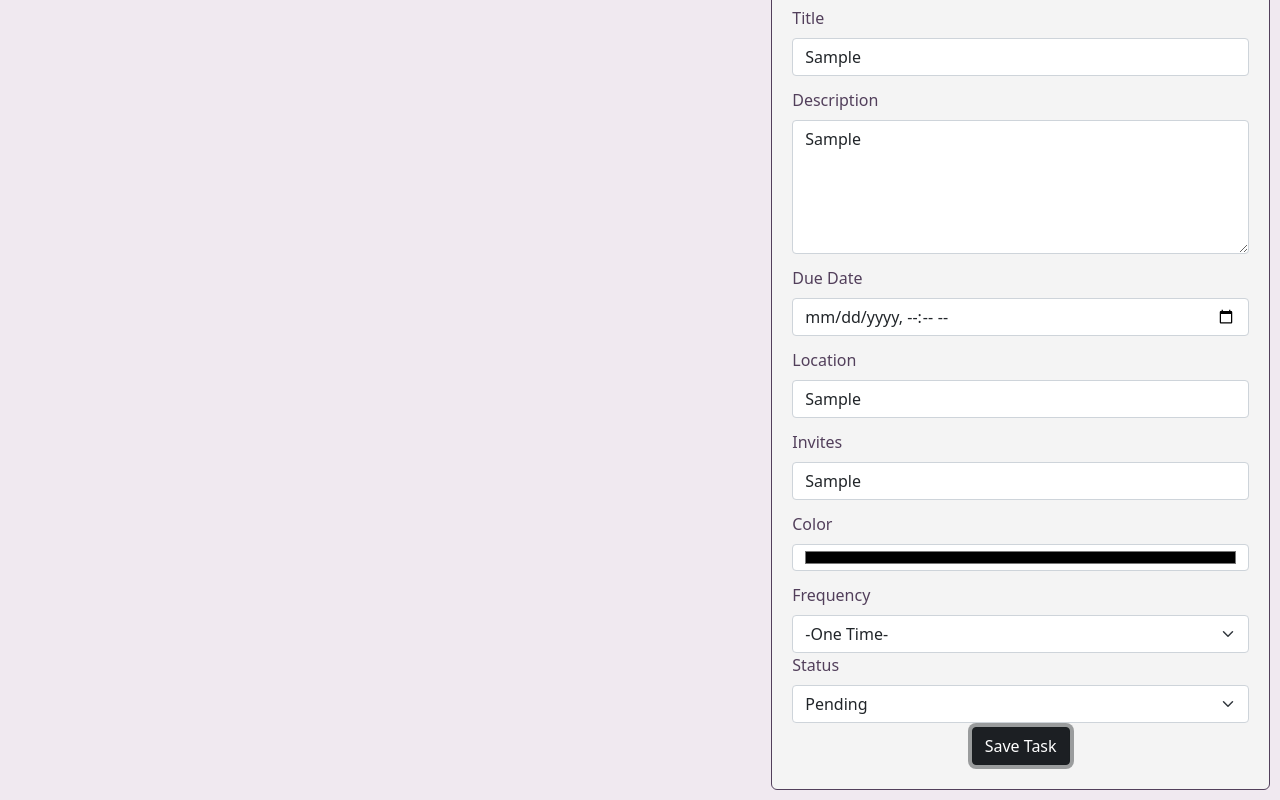
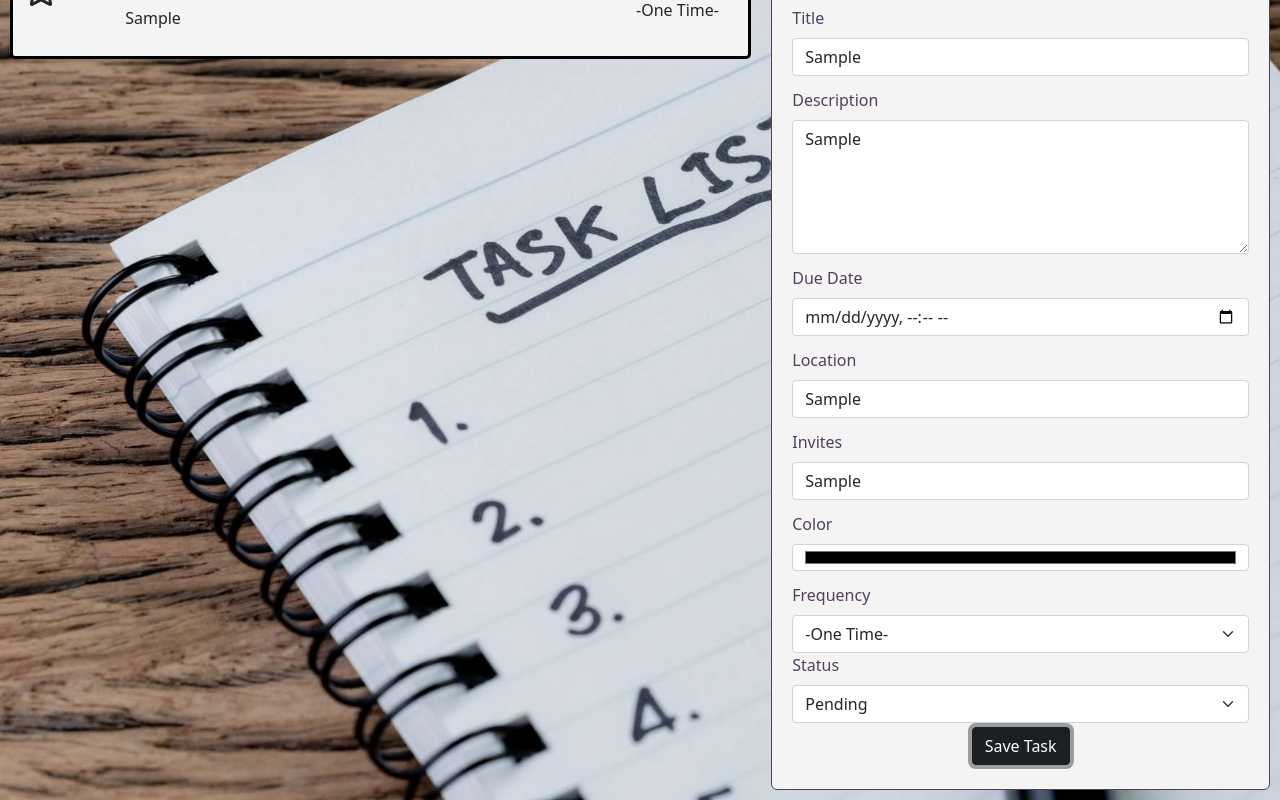
Before and after one commit to Seth21887/106-Intro-Class, a plain HTML site: page Task Manager/index.html in a window 1280 px wide. Both pictures are taken after typing "Sample", "Sample", "Sample", "Sample" into the empty fields and a click on the button "Save Task". Shown: the part 177-977 px from the top of the page. Drawn offline with nearby package versions, Linux system fonts and the light colour scheme.

Commit message:
assignment 3

```diff
--- a/Task Manager/index.html
+++ b/Task Manager/index.html
@@ -16,6 +16,10 @@
     <main class="main"> <!--divs are display block which means the entire horizontal area of screen that its on-->
         <section id="list">
             <button class = "btn" id = "btnTogglePanel">Show/Hide Form</button>
+
+            <div id="tasks">
+
+            </div>
         </section>
         <section id="form">
             <h3>Task Information</h3>
@@ -77,7 +81,9 @@
 
     <script src="https://code.jquery.com/jquery-3.6.0.min.js"></script>
     <script src="https://cdn.jsdelivr.net/npm/bootstrap@5.0.1/dist/js/bootstrap.bundle.min.js"></script>
+    <script src="scripts/task.js"></script>
     <script src="scripts/app.js"></script>
+    <script src="scripts/test1.js"></script>
 </body>
 </html>
 
--- a/Task Manager/scripts/app.js
+++ b/Task Manager/scripts/app.js
@@ -37,8 +37,76 @@ function saveTask(){
     let status = $("#selStatus").val();
 
 
-    console.log(title,desc,dueDate,location,invites,color,frequency,status);
+    //create an object
+    let task = new Task(important,title,desc,dueDate,location,invites,color,frequency,status);
+    console.log(task);
+    displayTask(task);
 }
+
+function getStatusText(status){
+    switch(status){
+        case "1":
+            return "Pending";
+        case "2":
+            return "In progress";
+        case "3":
+            return "Paused";
+        case "4":
+            return "Completed";
+        case "5":
+            return "Abandoned";
+
+        default:
+            return "Other"; //if status doesn't match any of the available status above.
+    }
+}
+
+function getFrequencyText(frequency){
+    switch(frequency){
+        case "0":
+            return "-One Time-";
+        case "1":
+            return "Daily";
+        case "2":
+            return "Weekly";
+        case "3":
+            return "Monthly";
+        default:
+            return "Other";
+    }
+}
+
+function displayTask(task){
+
+    let iconClass = iconNonImportant;
+    if(task.important){
+        iconClass = iconImportant;
+    }
+    let syntax = `
+    <div class="task-item" style="border: 3px solid ${task.color};">
+        <div class="info-2">
+            <i class ="${iconClass}"></i>
+        </div>
+        <div class="info-1">
+            <h5>${task.title}</h5>
+            <p>${task.desc}</p>
+        </div>
+        <div class="info-2">
+            <label>${task.dueDate}</label>
+            <label>${task.location}</label>
+        </div>
+        <div class="info-3">
+            <p>${task.invites}</p>
+        </div>
+        <div class="info-2">
+            <label>${getStatusText(task.status)}</label>
+            <label>${getFrequencyText(task.frequency)}</label>
+        </div>
+    </div>`
+
+    $("#tasks").append(syntax);
+}
+
 function init(){
 
     //assign events
--- /dev/null
+++ b/Task Manager/scripts/task.js
@@ -0,0 +1,16 @@
+
+class Task{
+    constructor(important,title,desc,dueDate,location,invites,color,frequency,status){
+        this.important = important;
+        this.title=title;
+        this.desc=desc;
+        this.dueDate=dueDate;
+        this.location = location;
+        this.invites = invites;
+        this.color = color;
+        this.frequency = frequency;
+        this.status = status;
+
+        this.name = "Seth";
+    }
+}
--- /dev/null
+++ b/Task Manager/scripts/test1.js
@@ -0,0 +1,40 @@
+//object constructor: allows reusability. It's a function that normally starts with cap letter.
+function Dog(name,age){
+    this.name = name;
+    this.age = age;
+}
+
+class Cat{
+    constructor(name,age){
+        this.name = name;
+        this.age = age;
+    }
+}
+
+function runTests(){
+    console.log("Tests");
+
+    //creating objects
+
+    //object literal: easiest way to create an object, should be used when you need just one of that type, not multiple. Doesn't allow reusability.
+    let dog = {name: "Fido", age: 3};
+    console.log(dog);
+
+    //object constructor
+    let dog3 = new Dog("Einstein", 9);
+    console.log(dog3);
+
+    let dog4 = new Dog("donky", 1);
+    console.log(dog4);
+
+    //classes: newest way. We use it exactly the same way as object constructors.
+    let cat1 = new Cat("Luna", 2);
+    console.log(cat1);
+
+
+}
+
+
+
+//why not window.onload?? Because that can only be ran once.
+runTests();
--- a/Task Manager/styles/app.css
+++ b/Task Manager/styles/app.css
@@ -8,11 +8,24 @@ h1{
 .main{
     display:flex;
     background-color:rgb(240, 233, 240);
+    background-image:url("../Images/task-list-template.jpg");
+    background-repeat:no-repeat;
+    background-size:cover;
 
 }
 #list{
     flex: 5;
     min-height: calc(100vh - 89px); /*this calculation is 100vh being the length of the screen top to bottom, subtracting the size of the heading*/
+    position:relative;
+    padding-top:60px;
+}
+#btnTogglePanel{
+    color: white;
+    background-color:rgb(82,63,91);
+    margin: 10px;
+    position: absolute;
+    right: 10px;
+    top:10px
 }
 
 #form{
@@ -53,8 +66,29 @@ h1{
     font-family: "Segoe UI", 'Segoe UI', Tahoma, Geneva, Verdana, sans-serif;
 }
 
-#btnTogglePanel{
-    color: white;
-    background-color:rgb(82,63,91);
+.task-item{
+    padding: 10px;
     margin: 10px;
+    background-color: #f4f4f4;
+    display:flex;
+    border-radius:5px;
 }
+.task-item h5{
+    font-weight:700;
+}
+.task-item .info-1{
+    flex: 3;
+}
+.task-item .info-2{
+    flex: 1;
+}
+.task-item .info-2 label{
+    display:block;
+}
+.task-item .info-3{
+    flex: 1;
+}
+.task-item:hover{
+    border-color:yellow !important;
+    border-left-width: 6px;
+}
```
Also changed, not shown: Task Manager/Images/task-list-template.jpg (added).
